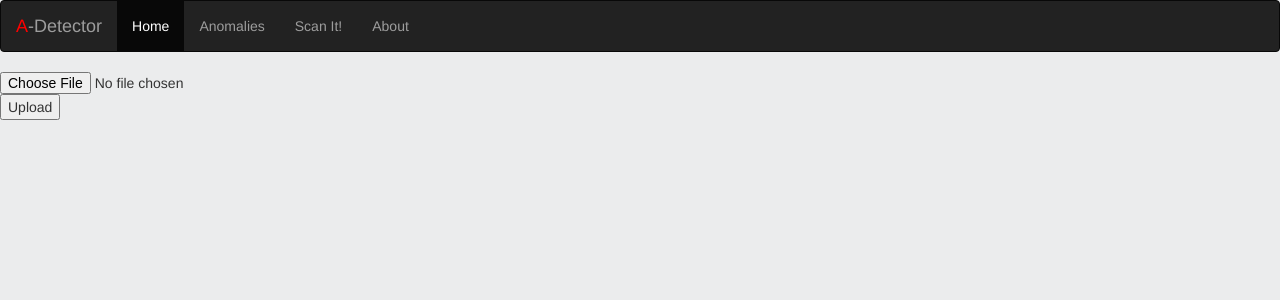
After one commit to alexfrancow/A-Detector, a Flask app: page /scan in a window 1280 px wide. The commit adds this page. Shown: the top 300 px of the page. Run offline with Flask 2, Linux system fonts and the light colour scheme; parts of the project's set-up code (start-up, migrations or seed data) failed here and were passed over; some libraries are stand-ins or nearby versions.

Commit message:
Added scan page

```diff
--- a/app/__init__.py
+++ b/app/__init__.py
@@ -10,13 +10,11 @@ Licence: GPLv3
 
 from flask import Flask
 
-
 ################
 #### config ####
 ################
 
 app = Flask(__name__, instance_relative_config=True)
-
 
 ####################
 #### blueprints ####
@@ -24,7 +22,9 @@ app = Flask(__name__, instance_relative_config=True)
 
 from app.views import anomalies_blueprint
 from app.mod_dynamic.views import dynamic_blueprint
+from app.mod_scan.views import scan_blueprint
 
 # register the blueprints
 app.register_blueprint(anomalies_blueprint)
 app.register_blueprint(dynamic_blueprint)
+app.register_blueprint(scan_blueprint)
--- /dev/null
+++ b/app/mod_scan/uploads/test.txt
@@ -0,0 +1 @@
+PRUEBA
--- /dev/null
+++ b/app/mod_scan/views.py
@@ -0,0 +1,65 @@
+# -*- encoding: utf-8 -*-
+"""
+A-Detector
+Licence: GPLv3
+Autor: @alexfrancow
+"""
+
+#################
+#### imports ####
+#################
+
+import os
+from flask import Flask, jsonify, Blueprint, render_template, request, flash, redirect, url_for
+from werkzeug.utils import secure_filename
+
+################
+#### config ####
+################
+
+scan_blueprint = Blueprint('scan', __name__, template_folder='templates')
+
+UPLOAD_FOLDER = 'app/mod_scan/uploads'
+ALLOWED_EXTENSIONS = set(['txt', 'pdf'])
+
+app = Flask(__name__)
+app.config['UPLOAD_FOLDER'] = UPLOAD_FOLDER
+
+###################
+#### functions ####
+###################
+
+def allowed_file(filename):
+    return '.' in filename and \
+           filename.rsplit('.', 1)[1].lower() in ALLOWED_EXTENSIONS
+
+def isolation_forest():
+    return 0
+
+################
+#### routes ####
+################
+
+@scan_blueprint.route('/scan', methods= ['GET', 'POST'])
+def scan():
+    if request.method == 'POST':
+        # check if the post request has the file part
+        if 'file' not in request.files:
+            flash('No file part')
+            return redirect(request.url)
+        file = request.files['file']
+        # if user does not select file, browser also
+        # submit an empty part without filename
+        if file.filename == '':
+            flash('No selected file')
+            error = "No selected file"
+            return redirect("/scan", error=error)
+        if file and allowed_file(file.filename):
+            filename = secure_filename(file.filename)
+            file.save(os.path.join(app.config['UPLOAD_FOLDER'], filename))
+            return redirect('/anomalies')
+    else:
+        return render_template("scan.html")
+
+if __name__ == "__main__":
+        app.run(debug=True)
--- a/app/templates/layout.html
+++ b/app/templates/layout.html
@@ -26,8 +26,8 @@
     </div>
     <ul class="nav navbar-nav">
       <li class="active"><a href="#">Home</a></li>
-      <li><a href="#">Anomalies</a></li>
-      <li><a href="#">Analyze archive</a></li>
+      <li><a href="/anomalies">Anomalies</a></li>
+      <li><a href="/scan">Scan It!</a></li>
       <li><a href="#">About</a></li>
     </ul>
   </div>
--- /dev/null
+++ b/app/templates/scan.html
@@ -0,0 +1,10 @@
+{% extends "layout.html" %}
+{% block title %}Anomalies{% endblock %}
+{% block content %}
+
+<form method="post" enctype="multipart/form-data" action="/scan">
+    <input type="file" name="file">
+    <input type="submit" value="Upload">
+</form>
+
+{% endblock %}
```
